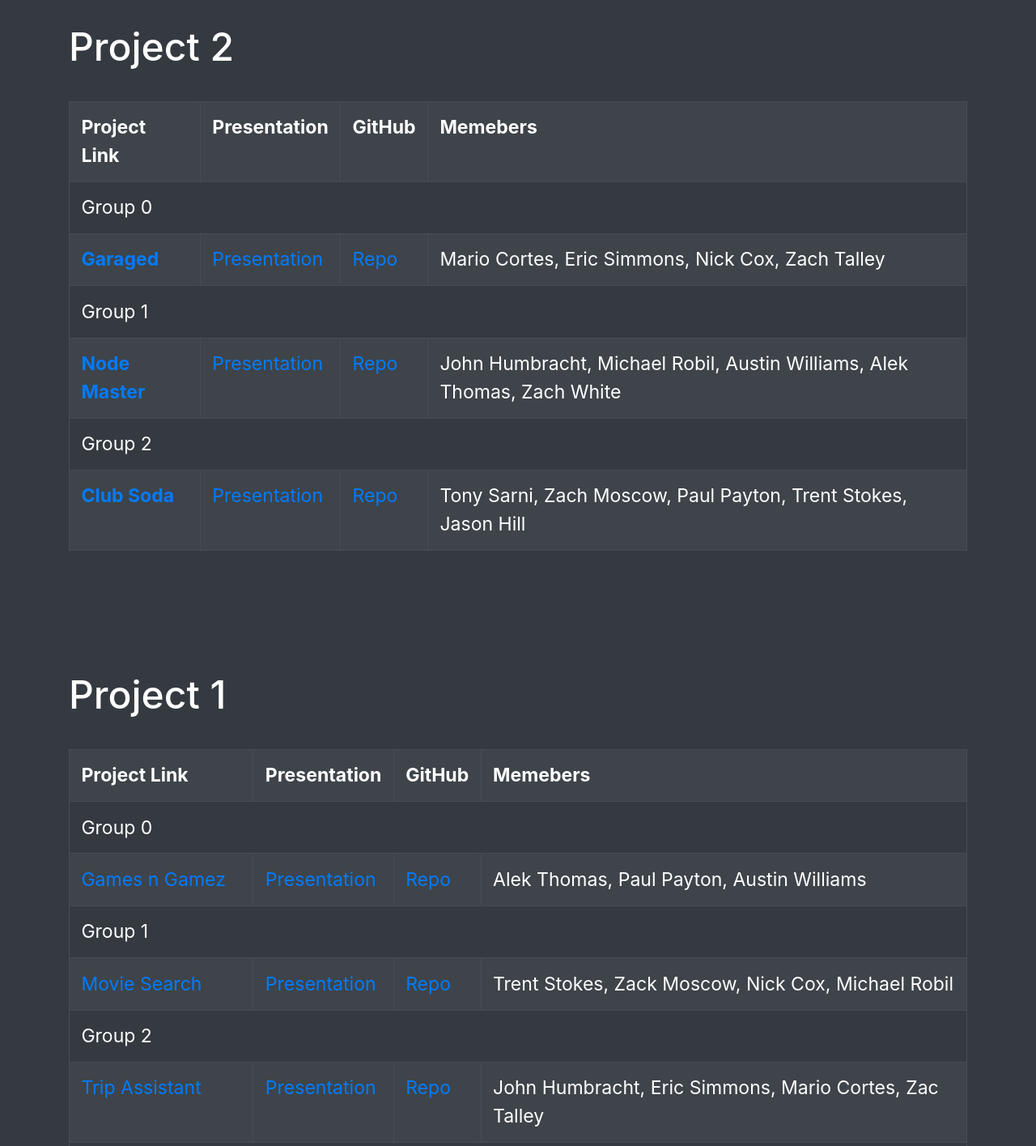
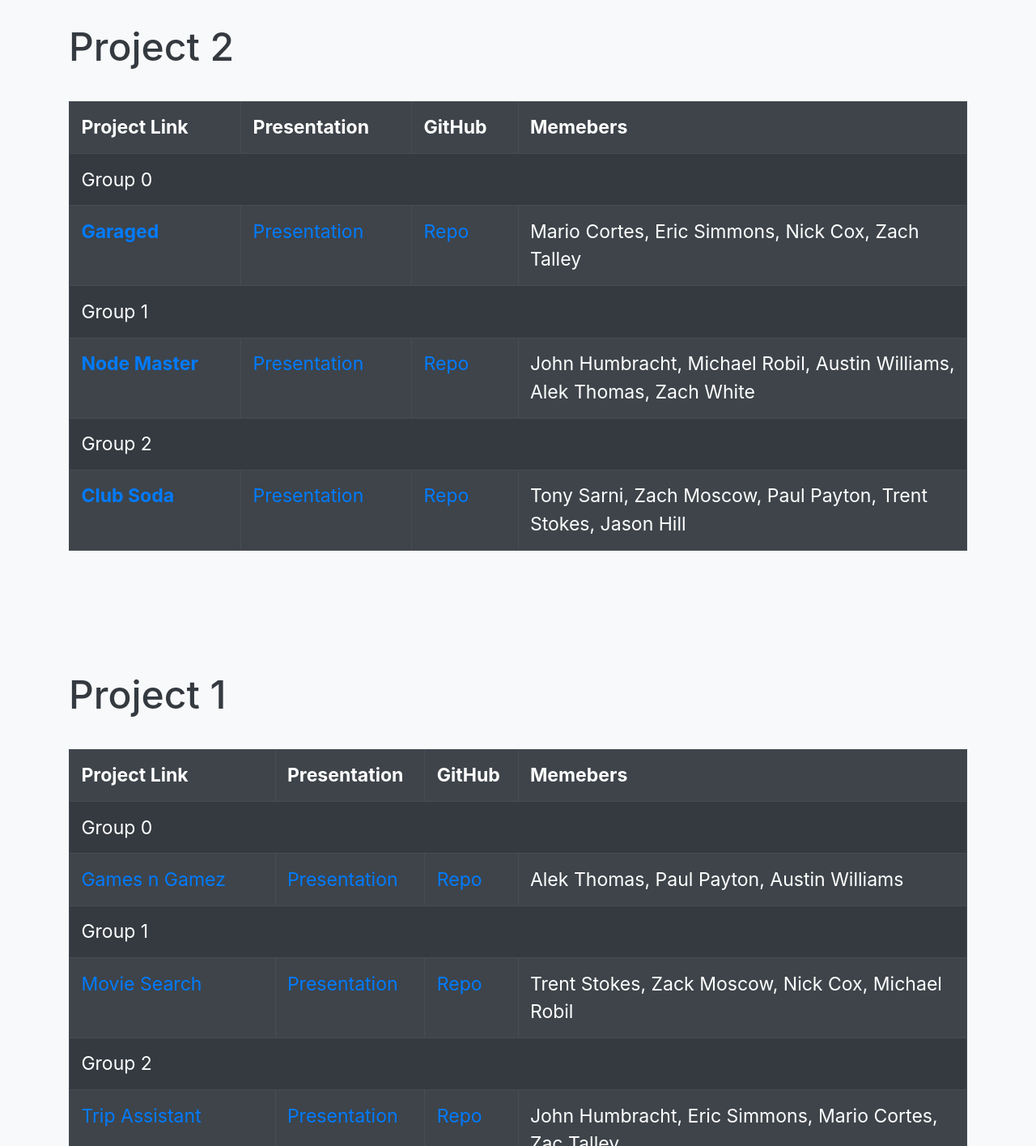
Before and after one commit to antcoop/presentation, a plain HTML site: page index.html in a window 1280 px wide. Shown: the top 1415 px of the page at 81% size. Drawn offline with nearby package versions, Linux system fonts and the light colour scheme.

Commit message:
updated table layout for names to allocate 50% width of the table

```diff
--- a/index.html
+++ b/index.html
@@ -15,17 +15,17 @@
     }
   </style>
 </head>
-<body class="bg-dark">
+<body class="bg-light">
   <div class="container">
     <div class="row">
       <div class="col">
-        <h1 class="text-white pt-4 pb-4">Project 2</h1>
+        <h1 class="text-dark pt-4 pb-4">Project 2</h1>
         <table class="table table-striped table-bordered table-dark">
           <tr>
             <th>Project Link</th>
             <th>Presentation</th>
             <th>GitHub</th>
-            <th>Memebers</th>
+            <th width="50%">Memebers</th>
           </tr>
           <tr>
             <td colspan="4">Group 0</td>
@@ -67,13 +67,13 @@
   <div class="container">
     <div class="row">
       <div class="col">
-        <h1 class="text-white pt-4 pb-4">Project 1</h1>
+        <h1 class="text-dark pt-4 pb-4">Project 1</h1>
         <table class="table table-striped table-bordered table-dark">
           <tr>
             <th>Project Link</th>
             <th>Presentation</th>
             <th>GitHub</th>
-            <th>Memebers</th>
+            <th width="50%">Memebers</th width="50%">
           </tr>
           <tr>
             <td colspan="4">Group 0</td>
```
